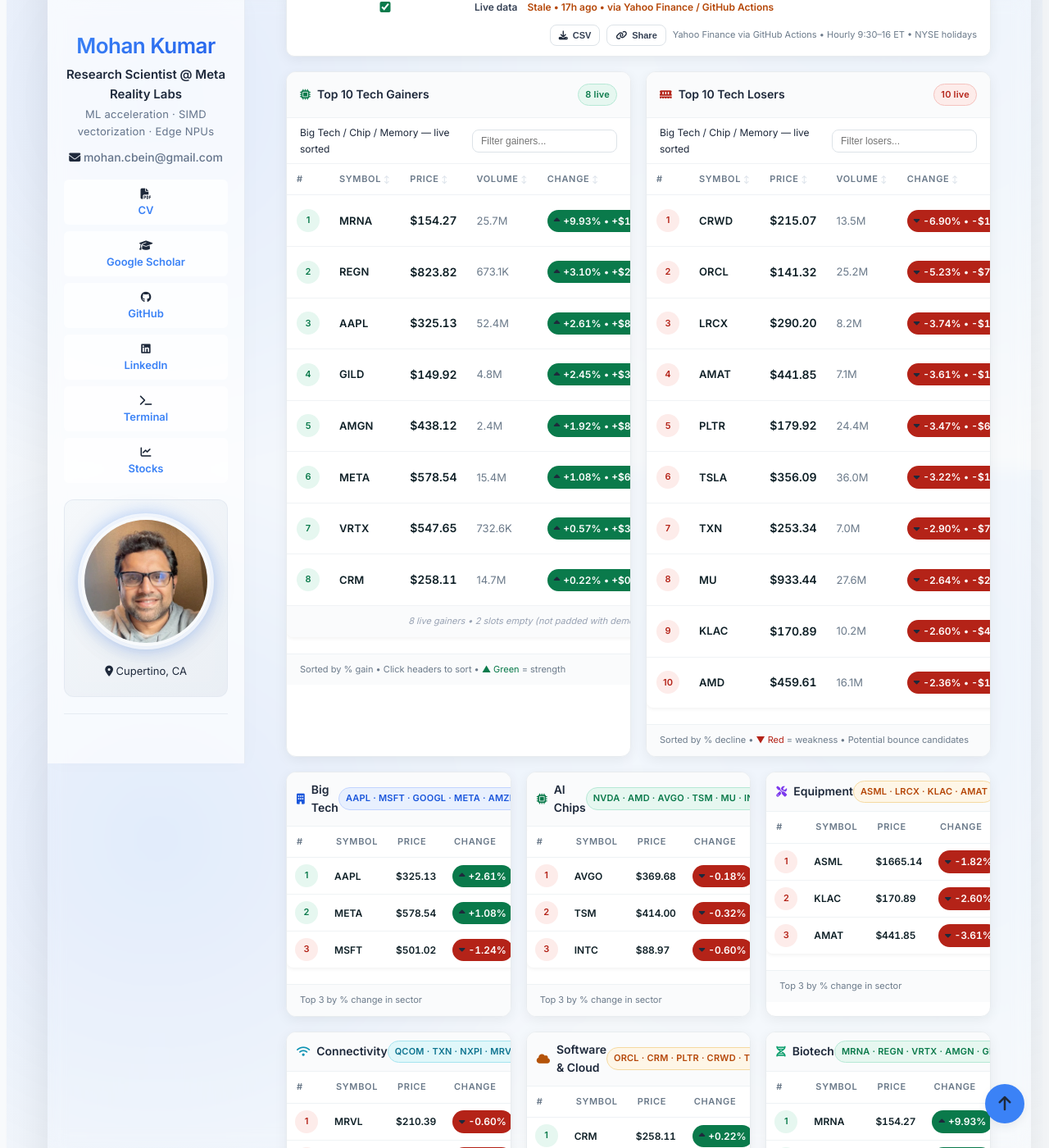
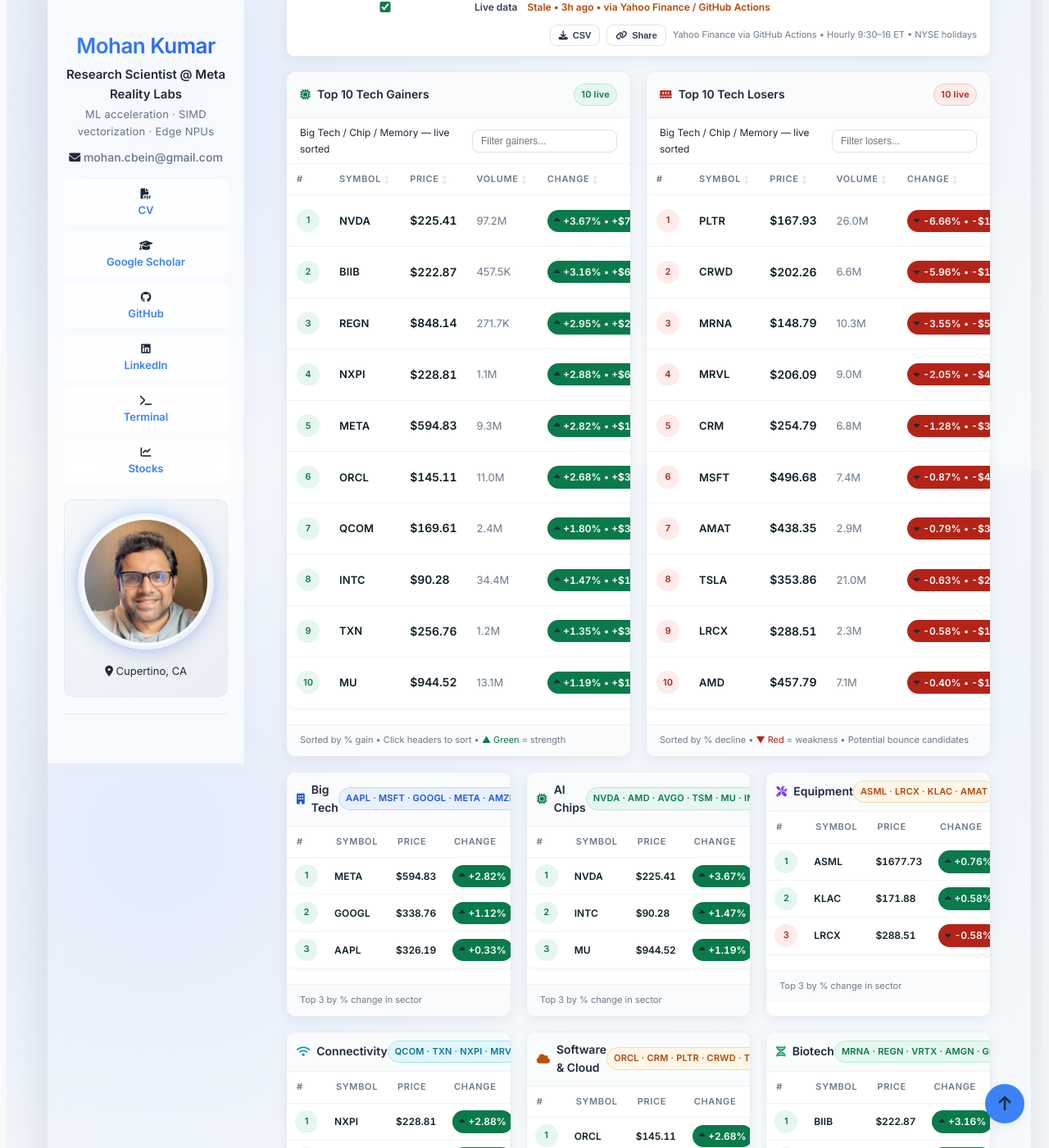
Before and after one commit to mohankku/mohankku.github.io, a Jekyll site: the page built from stocks.md, in a window 1280 px wide and 1400 px high, scrolled down 335 px. Shown: the whole window at 82% size. Built offline with Jekyll 4.4.1, drawn with Linux system fonts in a browser that asks for light colours; some of the changed text lies outside the part shown.

Commit message:
chore: update stocks live data [skip ci]

```diff
--- a/assets/stocks-live.json
+++ b/assets/stocks-live.json
@@ -1,361 +1,389 @@
 {
-  "metadata": "Tech + Biotech \u2014 Big Tech / Chip / Memory / Biotech",
-  "last_updated": "2026-09-01 23:17:12 US/Eastern",
-  "fetched_at": "2026-09-02T03:17:12Z",
+  "metadata": "Tech Top gainers/losers \u2014 Big Tech / Chip / Memory",
+  "last_updated": "2026-09-02 13:06:38 US/Eastern",
+  "fetched_at": "2026-09-02T17:06:38Z",
   "top_gainers": [
     {
-      "ticker": "MRNA",
-      "price": "154.27",
-      "change_amount": "13.93",
-      "change_percentage": "9.9259%",
-      "volume": "25690832"
+      "ticker": "NVDA",
+      "price": "225.41",
+      "change_amount": "7.97",
+      "change_percentage": "3.6654%",
+      "volume": "97239936"
+    },
+    {
+      "ticker": "BIIB",
+      "price": "222.87",
+      "change_amount": "6.83",
+      "change_percentage": "3.1591%",
+      "volume": "457482"
     },
     {
       "ticker": "REGN",
-      "price": "823.82",
-      "change_amount": "24.74",
-      "change_percentage": "3.0961%",
-      "volume": "673082"
+      "price": "848.14",
+      "change_amount": "24.32",
+      "change_percentage": "2.9521%",
+      "volume": "271654"
     },
     {
-      "ticker": "AAPL",
-      "price": "325.13",
-      "change_amount": "8.28",
-      "change_percentage": "2.6132%",
-      "volume": "52432411"
-    },
-    {
-      "ticker": "GILD",
-      "price": "149.92",
-      "change_amount": "3.58",
-      "change_percentage": "2.4464%",
-      "volume": "4833660"
-    },
-    {
-      "ticker": "AMGN",
-      "price": "438.12",
-      "change_amount": "8.24",
-      "change_percentage": "1.9168%",
-      "volume": "2353940"
+      "ticker": "NXPI",
+      "price": "228.81",
+      "change_amount": "6.41",
+      "change_percentage": "2.8822%",
+      "volume": "1050197"
     },
     {
       "ticker": "META",
-      "price": "578.54",
-      "change_amount": "6.20",
-      "change_percentage": "1.0833%",
-      "volume": "15369187"
+      "price": "594.83",
+      "change_amount": "16.29",
+      "change_percentage": "2.8157%",
+      "volume": "9256442"
+    },
+    {
+      "ticker": "ORCL",
+      "price": "145.11",
+      "change_amount": "3.79",
+      "change_percentage": "2.6819%",
+      "volume": "10980528"
+    },
+    {
+      "ticker": "QCOM",
+      "price": "169.61",
+      "change_amount": "3.00",
+      "change_percentage": "1.8000%",
+      "volume": "2427551"
+    },
+    {
+      "ticker": "INTC",
+      "price": "90.28",
+      "change_amount": "1.31",
+      "change_percentage": "1.4668%",
+      "volume": "34386296"
+    },
+    {
+      "ticker": "TXN",
+      "price": "256.76",
+      "change_amount": "3.42",
+      "change_percentage": "1.3519%",
+      "volume": "1172777"
+    },
+    {
+      "ticker": "MU",
+      "price": "944.52",
+      "change_amount": "11.08",
+      "change_percentage": "1.1870%",
+      "volume": "13064260"
     },
     {
       "ticker": "VRTX",
-      "price": "547.65",
-      "change_amount": "3.13",
-      "change_percentage": "0.5748%",
-      "volume": "732552"
+      "price": "554.01",
+      "change_amount": "6.36",
+      "change_percentage": "1.1613%",
+      "volume": "862052"
     },
     {
-      "ticker": "CRM",
-      "price": "258.11",
-      "change_amount": "0.57",
-      "change_percentage": "0.2213%",
-      "volume": "14725639"
+      "ticker": "GOOGL",
+      "price": "338.76",
+      "change_amount": "3.75",
+      "change_percentage": "1.1178%",
+      "volume": "11513008"
     }
   ],
   "top_losers": [
     {
-      "ticker": "CRWD",
-      "price": "215.07",
-      "change_amount": "-15.93",
-      "change_percentage": "-6.8961%",
-      "volume": "13491926"
+      "ticker": "PLTR",
+      "price": "167.93",
+      "change_amount": "-11.99",
+      "change_percentage": "-6.6641%",
+      "volume": "25983301"
     },
     {
-      "ticker": "ORCL",
-      "price": "141.32",
-      "change_amount": "-7.80",
-      "change_percentage": "-5.2307%",
-      "volume": "25201476"
+      "ticker": "CRWD",
+      "price": "202.26",
+      "change_amount": "-12.81",
+      "change_percentage": "-5.9562%",
+      "volume": "6617271"
+    },
+    {
+      "ticker": "MRNA",
+      "price": "148.79",
+      "change_amount": "-5.48",
+      "change_percentage": "-3.5522%",
+      "volume": "10338152"
+    },
+    {
+      "ticker": "MRVL",
+      "price": "206.09",
+      "change_amount": "-4.30",
+      "change_percentage": "-2.0462%",
+      "volume": "9031052"
+    },
+    {
+      "ticker": "CRM",
+      "price": "254.79",
+      "change_amount": "-3.32",
+      "change_percentage": "-1.2843%",
+      "volume": "6754289"
+    },
+    {
+      "ticker": "MSFT",
+      "price": "496.68",
+      "change_amount": "-4.34",
+      "change_percentage": "-0.8662%",
+      "volume": "7425868"
+    },
+    {
+      "ticker": "AMAT",
+      "price": "438.35",
+      "change_amount": "-3.50",
+      "change_percentage": "-0.7921%",
+      "volume": "2913946"
+    },
+    {
+      "ticker": "TSLA",
+      "price": "353.86",
+      "change_amount": "-2.23",
+      "change_percentage": "-0.6277%",
+      "volume": "20980123"
     },
     {
       "ticker": "LRCX",
-      "price": "290.20",
-      "change_amount": "-11.29",
-      "change_percentage": "-3.7447%",
-      "volume": "8155813"
-    },
-    {
-      "ticker": "AMAT",
-      "price": "441.85",
-      "change_amount": "-16.54",
-      "change_percentage": "-3.6083%",
-      "volume": "7105514"
-    },
-    {
-      "ticker": "PLTR",
-      "price": "179.92",
-      "change_amount": "-6.46",
-      "change_percentage": "-3.4660%",
-      "volume": "24387438"
-    },
-    {
-      "ticker": "TSLA",
-      "price": "356.09",
-      "change_amount": "-11.86",
-      "change_percentage": "-3.2233%",
-      "volume": "35998050"
-    },
-    {
-      "ticker": "TXN",
-      "price": "253.34",
-      "change_amount": "-7.57",
-      "change_percentage": "-2.9014%",
-      "volume": "7042796"
-    },
-    {
-      "ticker": "MU",
-      "price": "933.44",
-      "change_amount": "-25.29",
-      "change_percentage": "-2.6379%",
-      "volume": "27573310"
-    },
-    {
-      "ticker": "KLAC",
-      "price": "170.89",
-      "change_amount": "-4.56",
-      "change_percentage": "-2.5990%",
-      "volume": "10217834"
+      "price": "288.51",
+      "change_amount": "-1.69",
+      "change_percentage": "-0.5806%",
+      "volume": "2277618"
     },
     {
       "ticker": "AMD",
-      "price": "459.61",
-      "change_amount": "-11.11",
-      "change_percentage": "-2.3602%",
-      "volume": "16112953"
+      "price": "457.79",
+      "change_amount": "-1.82",
+      "change_percentage": "-0.3971%",
+      "volume": "7132482"
     },
     {
-      "ticker": "QCOM",
-      "price": "166.61",
-      "change_amount": "-3.87",
-      "change_percentage": "-2.2701%",
-      "volume": "8835110"
+      "ticker": "GILD",
+      "price": "149.50",
+      "change_amount": "-0.42",
+      "change_percentage": "-0.2801%",
+      "volume": "1855382"
     },
     {
-      "ticker": "AMZN",
-      "price": "254.92",
-      "change_amount": "-4.85",
-      "change_percentage": "-1.8670%",
-      "volume": "31415716"
+      "ticker": "AVGO",
+      "price": "368.81",
+      "change_amount": "-0.88",
+      "change_percentage": "-0.2367%",
+      "volume": "9763674"
     }
   ],
   "tech_all": [
     {
-      "ticker": "MRNA",
-      "price": "154.27",
-      "change_amount": "13.93",
-      "change_percentage": "9.9259%",
-      "volume": "25690832"
+      "ticker": "NVDA",
+      "price": "225.41",
+      "change_amount": "7.97",
+      "change_percentage": "3.6654%",
+      "volume": "97239936"
+    },
+    {
+      "ticker": "BIIB",
+      "price": "222.87",
+      "change_amount": "6.83",
+      "change_percentage": "3.1591%",
+      "volume": "457482"
     },
     {
       "ticker": "REGN",
-      "price": "823.82",
-      "change_amount": "24.74",
-      "change_percentage": "3.0961%",
-      "volume": "673082"
+      "price": "848.14",
+      "change_amount": "24.32",
+      "change_percentage": "2.9521%",
+      "volume": "271654"
+    },
+    {
+      "ticker": "NXPI",
+      "price": "228.81",
+      "change_amount": "6.41",
+      "change_percentage": "2.8822%",
+      "volume": "1050197"
+    },
+    {
+      "ticker": "META",
+      "price": "594.83",
+      "change_amount": "16.29",
+      "change_percentage": "2.8157%",
+      "volume": "9256442"
+    },
+    {
+      "ticker": "ORCL",
+      "price": "145.11",
+      "change_amount": "3.79",
+      "change_percentage": "2.6819%",
+      "volume": "10980528"
+    },
+    {
+      "ticker": "QCOM",
+      "price": "169.61",
+      "change_amount": "3.00",
+      "change_percentage": "1.8000%",
+      "volume": "2427551"
+    },
+    {
+      "ticker": "INTC",
+      "price": "90.28",
+      "change_amount": "1.31",
+      "change_percentage": "1.4668%",
+      "volume": "34386296"
+    },
+    {
+      "ticker": "TXN",
+      "price": "256.76",
+      "change_amount": "3.42",
+      "change_percentage": "1.3519%",
+      "volume": "1172777"
+    },
+    {
+      "ticker": "MU",
+      "price": "944.52",
+      "change_amount": "11.08",
+      "change_percentage": "1.1870%",
+      "volume": "13064260"
+    },
+    {
+      "ticker": "VRTX",
+      "price": "554.01",
+      "change_amount": "6.36",
+      "change_percentage": "1.1613%",
+      "volume": "862052"
+    },
+    {
+      "ticker": "GOOGL",
+      "price": "338.76",
+      "change_amount": "3.75",
+      "change_percentage": "1.1178%",
+      "volume": "11513008"
+    },
+    {
+      "ticker": "ASML",
+      "price": "1677.73",
+      "change_amount": "12.59",
+      "change_percentage": "0.7561%",
+      "volume": "452074"
+    },
+    {
+      "ticker": "KLAC",
+      "price": "171.88",
+      "change_amount": "0.99",
+      "change_percentage": "0.5793%",
+      "volume": "2758499"
     },
     {
       "ticker": "AAPL",
-      "price": "325.13",
-      "change_amount": "8.28",
-      "change_percentage": "2.6132%",
-      "volume": "52432411"
+      "price": "326.19",
+      "change_amount": "1.06",
+      "change_percentage": "0.3260%",
+      "volume": "18792286"
+    },
+    {
+      "ticker": "AMGN",
+      "price": "438.50",
+      "change_amount": "0.38",
+      "change_percentage": "0.0867%",
+      "volume": "901981"
+    },
+    {
+      "ticker": "AMZN",
+      "price": "255.04",
+      "change_amount": "0.12",
+      "change_percentage": "0.0471%",
+      "volume": "12230327"
+    },
+    {
+      "ticker": "TSM",
+      "price": "413.31",
+      "change_amount": "-0.69",
+      "change_percentage": "-0.1679%",
+      "volume": "3464777"
+    },
+    {
+      "ticker": "AVGO",
+      "price": "368.81",
+      "change_amount": "-0.88",
+      "change_percentage": "-0.2367%",
+      "volume": "9763674"
     },
     {
       "ticker": "GILD",
-      "price": "149.92",
-      "change_amount": "3.58",
-      "change_percentage": "2.4464%",
-      "volume": "4833660"
+      "price": "149.50",
+      "change_amount": "-0.42",
+      "change_percentage": "-0.2801%",
+      "volume": "1855382"
     },
     {
-      "ticker": "AMGN",
-      "price": "438.12",
-      "change_amount": "8.24",
-      "change_percentage": "1.9168%",
-      "volume": "2353940"
+      "ticker": "AMD",
+      "price": "457.79",
+      "change_amount": "-1.82",
+      "change_percentage": "-0.3971%",
+      "volume": "7132482"
     },
     {
-      "ticker": "META",
-      "price": "578.54",
-      "change_amount": "6.20",
-      "change_percentage": "1.0833%",
-      "volume": "15369187"
+      "ticker": "LRCX",
+      "price": "288.51",
+      "change_amount": "-1.69",
+      "change_percentage": "-0.5806%",
+      "volume": "2277618"
     },
     {
-      "ticker": "VRTX",
-      "price": "547.65",
-      "change_amount": "3.13",
-      "change_percentage": "0.5748%",
-      "volume": "732552"
+      "ticker": "TSLA",
+      "price": "353.86",
+      "change_amount": "-2.23",
+      "change_percentage": "-0.6277%",
+      "volume": "20980123"
+    },
+    {
+      "ticker": "AMAT",
+      "price": "438.35",
+      "change_amount": "-3.50",
+      "change_percentage": "-0.7921%",
+      "volume": "2913946"
+    },
+    {
+      "ticker": "MSFT",
+      "price": "496.68",
+      "change_amount": "-4.34",
+      "change_percentage": "-0.8662%",
+      "volume": "7425868"
     },
     {
       "ticker": "CRM",
-      "price": "258.11",
-      "change_amount": "0.57",
-      "change_percentage": "0.2213%",
-      "volume": "14725639"
-    },
-    {
-      "ticker": "AVGO",
-      "price": "369.68",
-      "change_amount": "-0.66",
-      "change_percentage": "-0.1782%",
-      "volume": "18744535"
-    },
-    {
-      "ticker": "BIIB",
-      "price": "216.04",
-      "change_amount": "-0.61",
-      "change_percentage": "-0.2816%",
-      "volume": "742044"
-    },
-    {
-      "ticker": "TSM",
-      "price": "414.00",
-      "change_amount": "-1.32",
-      "change_percentage": "-0.3178%",
-      "volume": "7908623"
+      "price": "254.79",
+      "change_amount": "-3.32",
+      "change_percentage": "-1.2843%",
+      "volume": "6754289"
     },
     {
       "ticker": "MRVL",
-      "price": "210.39",
-      "change_amount": "-1.27",
-      "change_percentage": "-0.6000%",
-      "volume": "21100940"
+      "price": "206.09",
+      "change_amount": "-4.30",
+      "change_percentage": "-2.0462%",
+      "volume": "9031052"
     },
     {
-      "ticker": "INTC",
-      "price": "88.97",
-      "change_amount": "-0.54",
-      "change_percentage": "-0.6033%",
-      "volume": "73437030"
+      "ticker": "MRNA",
+      "price": "148.79",
+      "change_amount": "-5.48",
+      "change_percentage": "-3.5522%",
+      "volume": "10338152"
     },
     {
-      "ticker": "NXPI",
-      "price": "222.40",
-      "change_amount": "-2.24",
-      "change_percentage": "-0.9972%",
-      "volume": "3116738"
-    },
-    {
-      "ticker": "MSFT",
-      "price": "501.02",
-      "change_amount": "-6.27",
-      "change_percentage": "-1.2360%",
-      "volume": "19129792"
-    },
-    {
-      "ticker": "GOOGL",
-      "price": "335.02",
-      "change_amount": "-4.33",
-      "change_percentage": "-1.2760%",
-      "volume": "21023431"
-    },
-    {
-      "ticker": "NVDA",
-      "price": "217.44",
-      "change_amount": "-3.06",
-      "change_percentage": "-1.3878%",
-      "volume": "106942626"
-    },
-    {
-      "ticker": "ASML",
-      "price": "1665.14",
-      "change_amount": "-30.87",
-      "change_percentage": "-1.8202%",
-      "volume": "905719"
-    },
-    {
-      "ticker": "AMZN",
-      "price": "254.92",
-      "change_amount": "-4.85",
-      "change_percentage": "-1.8670%",
-      "volume": "31415716"
-    },
-    {
-      "ticker": "QCOM",
-      "price": "166.61",
-      "change_amount": "-3.87",
-      "change_percentage": "-2.2701%",
-      "volume": "8835110"
-    },
-    {
-      "ticker": "AMD",
-      "price": "459.61",
-      "change_amount": "-11.11",
-      "change_percentage": "-2.3602%",
-      "volume": "16112953"
-    },
-    {
-      "ticker": "KLAC",
-      "price": "170.89",
-      "change_amount": "-4.56",
-      "change_percentage": "-2.5990%",
-      "volume": "10217834"
-    },
-    {
-      "ticker": "MU",
-      "price": "933.44",
-      "change_amount": "-25.29",
-      "change_percentage": "-2.6379%",
-      "volume": "27573310"
-    },
-    {
-      "ticker": "TXN",
-      "price": "253.34",
-      "change_amount": "-7.57",
-      "change_percentage": "-2.9014%",
-      "volume": "7042796"
-    },
-    {
-      "ticker": "TSLA",
-      "price": "356.09",
-      "change_amount": "-11.86",
-      "change_percentage": "-3.2233%",
-      "volume": "35998050"
+      "ticker": "CRWD",
+      "price": "202.26",
+      "change_amount": "-12.81",
+      "change_percentage": "-5.9562%",
+      "volume": "6617271"
     },
     {
       "ticker": "PLTR",
-      "price": "179.92",
-      "change_amount": "-6.46",
-      "change_percentage": "-3.4660%",
-      "volume": "24387438"
-    },
-    {
-      "ticker": "AMAT",
-      "price": "441.85",
-      "change_amount": "-16.54",
-      "change_percentage": "-3.6083%",
-      "volume": "7105514"
-    },
-    {
-      "ticker": "LRCX",
-      "price": "290.20",
-      "change_amount": "-11.29",
-      "change_percentage": "-3.7447%",
-      "volume": "8155813"
-    },
-    {
-      "ticker": "ORCL",
-      "price": "141.32",
-      "change_amount": "-7.80",
-      "change_percentage": "-5.2307%",
-      "volume": "25201476"
-    },
-    {
-      "ticker": "CRWD",
-      "price": "215.07",
-      "change_amount": "-15.93",
-      "change_percentage": "-6.8961%",
-      "volume": "13491926"
+      "price": "167.93",
+      "change_amount": "-11.99",
+      "change_percentage": "-6.6641%",
+      "volume": "25983301"
     }
   ]
 }
```
